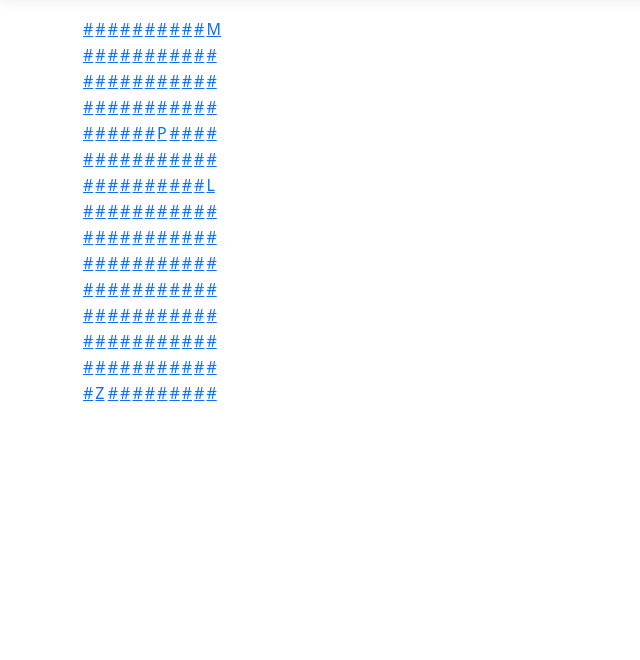
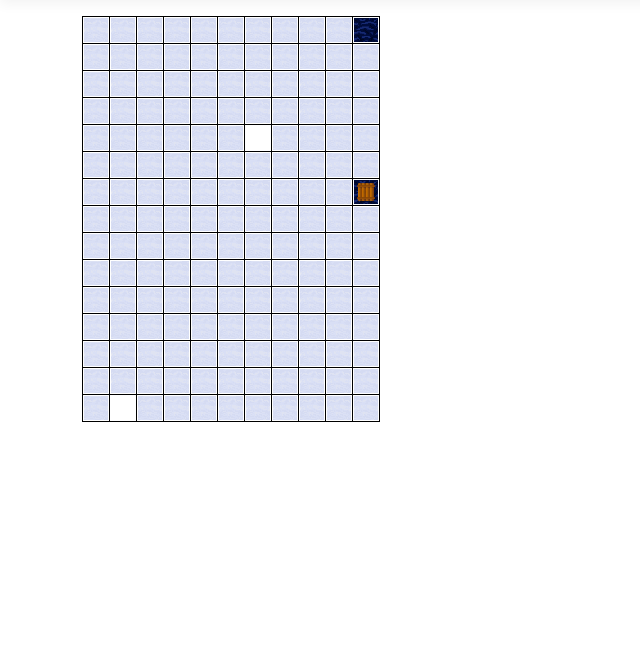
Before and after one commit to sps-trutnov-eps/projekt-2ep-lode_na_vode, an ASP.NET Core app: page /Tah/Policko/1 in a window 1280 px wide. Shown: the part 57-717 px from the top of the page, without its empty margins (0-640 px from the left). Run offline with ASP.NET Core 8, Linux system fonts and the light colour scheme; style sheets or scripts are compiled from the project's sources.

Commit message:
Textury v css

```diff
--- a/Source/LodeNaVode/Views/Tah/Policko.cshtml
+++ b/Source/LodeNaVode/Views/Tah/Policko.cshtml
@@ -12,31 +12,31 @@
         <tr>
             @for (int x = 0; x < Model.GetLength(1); x++, cislo++)
             {
-                <td>
+                <td class="policko">
 
                     @if (Model[y, x] == LodeNaVode.Controllers.TypPolicka.Lod)
                     {
-                        <a href="/Tah/Policko/@cislo">L</a>
+                        <a href="/Tah/Policko/@cislo"><div class="pole-lod">L</div></a>
                     }
                     @if (Model[y, x] == LodeNaVode.Controllers.TypPolicka.ZasahLod)
                     {
-                        <a href="/Tah/Policko/@cislo">Z</a>
+                        <a href="/Tah/Policko/@cislo"><div class="pole-zasah">Z</div></a>
                     }
                     @if (Model[y, x] == LodeNaVode.Controllers.TypPolicka.ZasahMimo)
                     {
-                        <a href="/Tah/Policko/@cislo">M</a>
+                        <a href="/Tah/Policko/@cislo"><div class="pole-mimo">M</div></a>
                     }
                     @if (Model[y, x] == LodeNaVode.Controllers.TypPolicka.LodPotopena)
                     {
-                        <a href="/Tah/Policko/@cislo">P</a>
+                        <a href="/Tah/Policko/@cislo"><div class="pole-potopena">P</div></a>
                     }
                     else if (Model[y, x] == LodeNaVode.Controllers.TypPolicka.Voda)
                     {
-                        <a href="/Tah/Policko/@cislo">V</a>
+                        <a href="/Tah/Policko/@cislo"><div class="pole-voda">V</div></a>
                     }
                     else if (Model[y, x] == LodeNaVode.Controllers.TypPolicka.Mlha)
                     {
-                        <a href="/Tah/Policko/@cislo">#</a>
+                        <a href="/Tah/Policko/@cislo"><div class="pole-mlha">#</div></a>
                     }
 
                 </td>
--- a/Source/LodeNaVode/wwwroot/css/site.css
+++ b/Source/LodeNaVode/wwwroot/css/site.css
@@ -16,3 +16,34 @@ html {
 body {
   margin-bottom: 60px;
 }
+
+.policko {
+    border: solid 1px black;
+    border-collapse:collapse;
+    width: 24px;
+    height: 24px;
+}
+.policko a {
+    text-align:center;
+    vertical-align:middle;
+    color: rgba(0,0,0,0);
+}
+.policko a div {
+    width: 24px;
+    height: 24px;
+    background-position: center;
+    background-repeat: no-repeat;
+    background-size: cover
+}
+.pole-mlha {
+    background-image: url('./textury/mlha.png');
+}
+.pole-lod {
+    background-image: url('./textury/1-vor.png');
+}
+.pole-voda {
+    background-image: url('./textury/more.png');
+}
+.pole-mimo {
+    background-image: url('./textury/more.png');
+}
```
Also changed, not shown: Source/LodeNaVode/wwwroot/css/textury/1-vor.png (renamed from Data/textury/1-vor.png), Source/LodeNaVode/wwwroot/css/textury/back.png (renamed from Data/textury/back.png), Source/LodeNaVode/wwwroot/css/textury/front.png (renamed from Data/textury/front.png), Source/LodeNaVode/wwwroot/css/textury/middle.png (renamed from Data/textury/middle.png), Source/LodeNaVode/wwwroot/css/textury/middle_back.png (renamed from Data/textury/middle_back.png), Source/LodeNaVode/wwwroot/css/textury/middle_front.png (renamed from Data/textury/middle_front.png), Source/LodeNaVode/wwwroot/css/textury/mlha-na-mori.png (renamed from Data/textury/mlha-na-mori.png), Source/LodeNaVode/wwwroot/css/textury/mlha.png (renamed from Data/textury/mlha.png), Source/LodeNaVode/wwwroot/css/textury/more.png (renamed from Data/textury/more.png), Source/LodeNaVode/wwwroot/css/textury/predek.png (renamed from Data/textury/predek.png), Source/LodeNaVode/wwwroot/css/textury/side_left.png (renamed from Data/textury/side_left.png), Source/LodeNaVode/wwwroot/css/textury/side_right .png (renamed from Data/textury/side_right .png), Source/LodeNaVode/wwwroot/css/textury/stred.png (renamed from Data/textury/stred.png), Source/LodeNaVode/wwwroot/css/textury/stred2.png (renamed from Data/textury/stred2.png), 1 more files, 2 other files.
